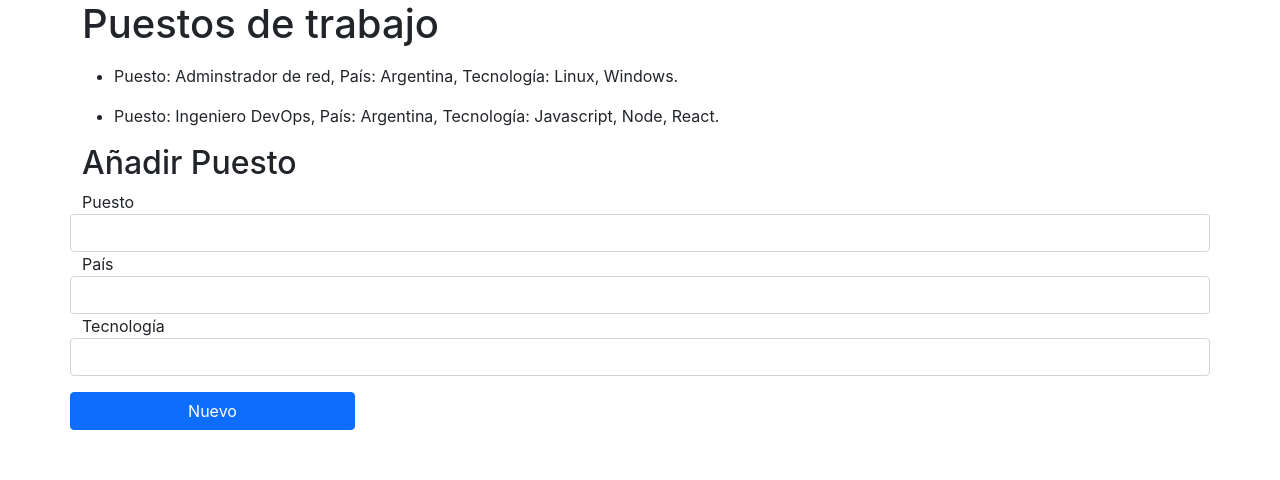
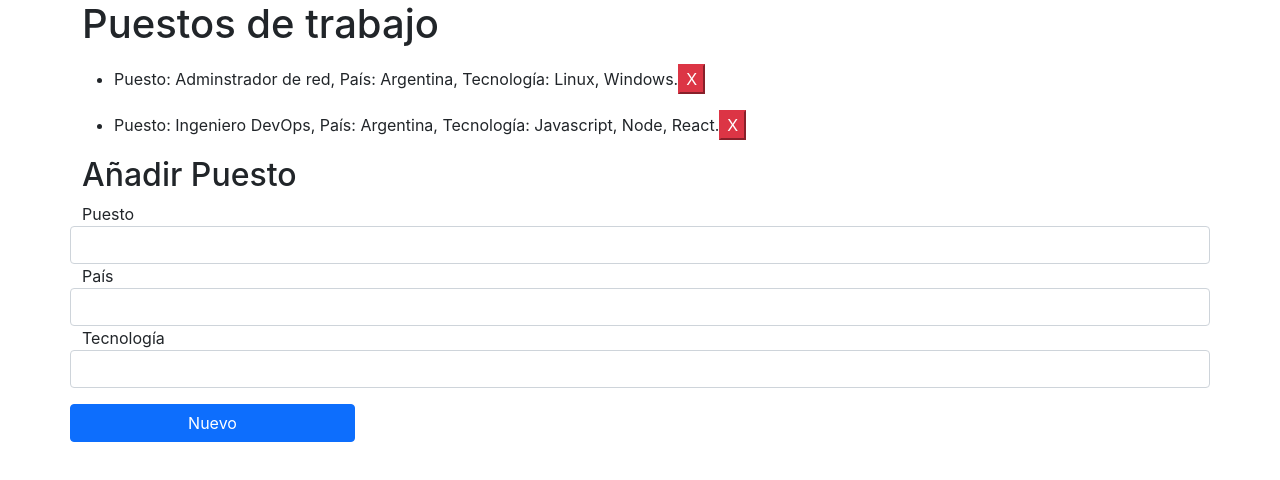
Before and after one commit to miguellvc/cursoreact, a React (Create React App) app: page / in a window 1280 px wide. Shown: the top 480 px of the page. Built offline with nearby package versions, Linux system fonts and the light colour scheme.

Commit message:
Proyecto listo

```diff
--- a/src/components/item/Item.jsx
+++ b/src/components/item/Item.jsx
@@ -1,16 +1,23 @@
+
 import React from 'react';
 
-export function Item({puestos}){
+export class Item extends React.Component {
 
-    return(
+    constructor(props){
+        super(props);
+    }
 
-            puestos.map(puesto =>{
-               return <li className="mt-3" key={puesto.id}>
-                         { `Puesto: ${puesto.puesto}, País: ${puesto.pais}, Tecnología: ${puesto.tecnologia}.` }
-                      </li>
-            })
+    render(){
+        const {puestos, deletePuesto } = this.props;
 
+        return(
+                puestos.map(puesto =>{
+                return <li className="mt-3" key={puesto.id}>
+                            { `Puesto: ${puesto.puesto}, País: ${puesto.pais}, Tecnología: ${puesto.tecnologia}.` }
+                            <button onClick={() => deletePuesto(puesto.id)} className="btn-danger">X</button>
+                        </li>
+                })
+            )
+    }
 
-
-    )
 }
--- a/src/components/list/List.jsx
+++ b/src/components/list/List.jsx
@@ -12,7 +12,7 @@ export class List extends React.Component {
             <>
                 <h1>Puestos de trabajo</h1>
                 <ul>
-                    <Item puestos={this.state.puestos}/>
+                    <Item puestos={this.state.puestos} deletePuesto= {this.deletePuesto}/>
                 </ul>
                 <div className="row">
                     <h2>Añadir Puesto</h2>
@@ -64,9 +64,9 @@ export class List extends React.Component {
         this.setState({puestos: [...this.state.puestos, temPuesto] });
         this.cleanInput();
     }
-    deletePuesto = (idPusto) =>{
-        const puestoTem = this.state.puestos.filter(puesto => puesto.id != idPusto);
-        console.log(puestoTem);
+    deletePuesto = (idPuesto) =>{
+        const puestoTem = this.state.puestos.filter(puesto => puesto.id !== idPuesto);
+        this.setState({puestos: puestoTem})
     }
     inputChange(e){
         const name = e.target.name;
```
